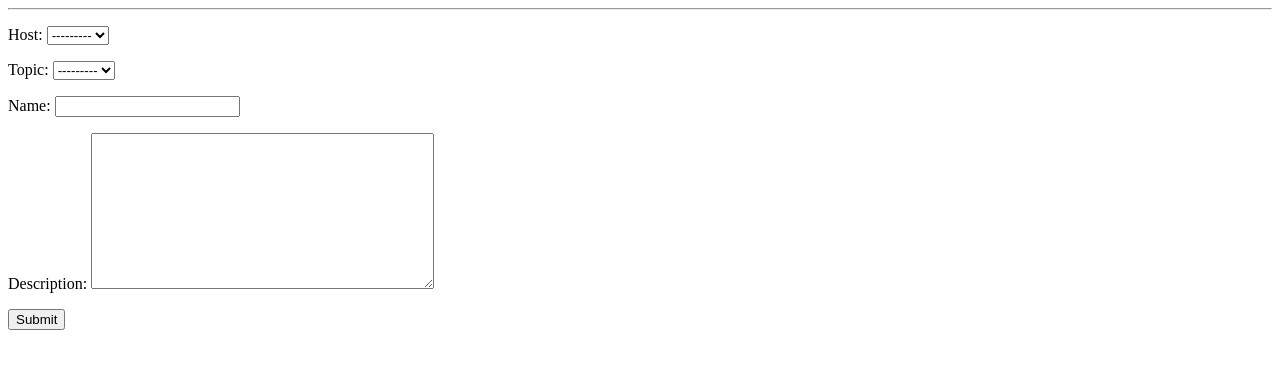
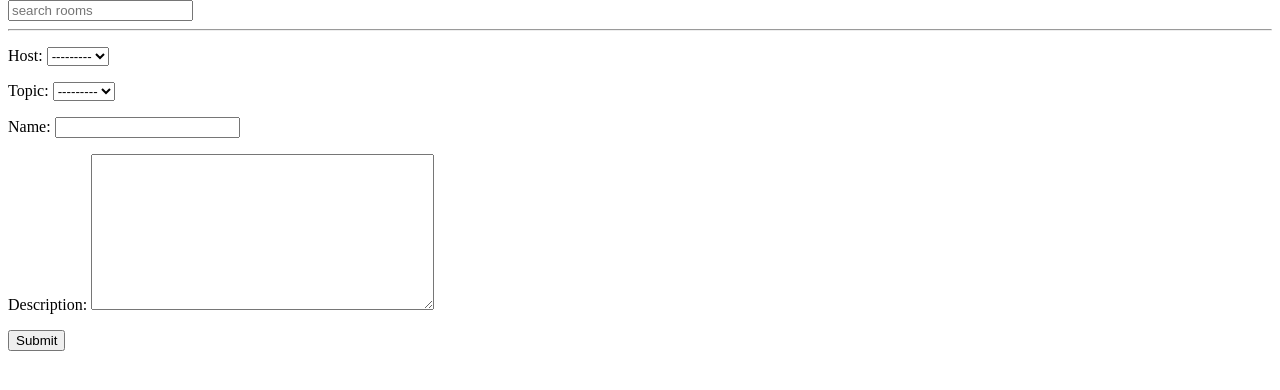
Before and after one commit to megamind400/DjangoForum, a Django app: page /create-room/ in a window 1280 px wide. Shown: the part 26-416 px from the top of the page. Run offline with Django 4.2, Linux system fonts and the light colour scheme; data that the repository does not hold is empty.

Commit message:
search bar for topics added

```diff
--- a/base/templates/base/home.html
+++ b/base/templates/base/home.html
@@ -27,7 +27,7 @@
     {% for eachtopic in topic %}
 
             <h5>
-            <a href="{% url 'homepage' %}?q={{eachtopic.name}}"> {{ eachtopic }} </a>
+            <a href="{% url 'homepage' %}?search={{eachtopic.name}}"> {{ eachtopic }} </a>
             </h5>
 
     {% endfor %}
--- a/base/views.py
+++ b/base/views.py
@@ -12,7 +12,7 @@ from .models import Room,Topic
 
 def home(request):
 
-    q = request.GET.get('q') if request.GET.get('q') != None else ''
+    q = request.GET.get('search') if request.GET.get('search') != None else ''
     #print(q)
     roomsvar = Room.objects.filter(topic__name__icontains=q)
     topic = Topic.objects.all()
--- a/templates/navbar.html
+++ b/templates/navbar.html
@@ -7,7 +7,8 @@
         <img src="" alt="homepage" border="0" style="width:86px;height:85px;"/>
     </a>
 
-
+    <form method="GET" action="{% url 'homepage' %}">
+        <input type="text" name="search" placeholder="search rooms" />
     <hr>
 </body>
 
```
